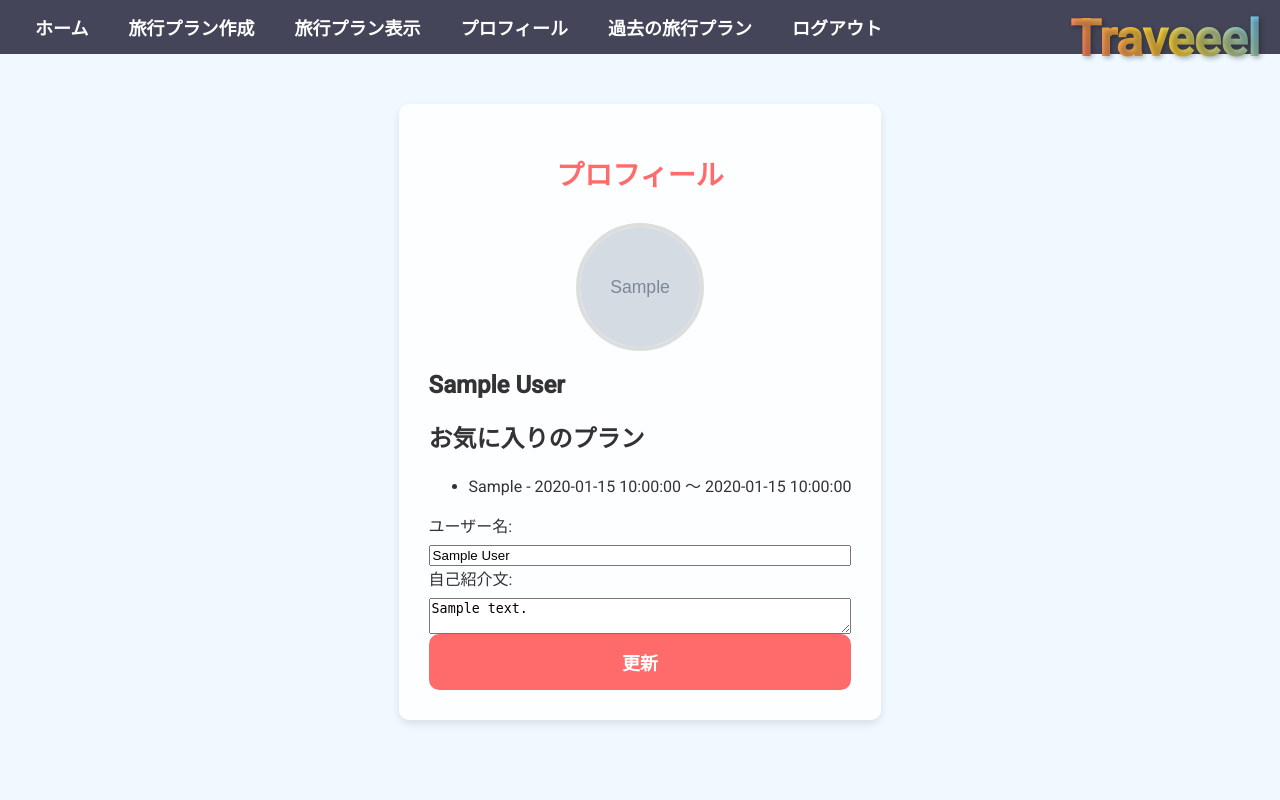
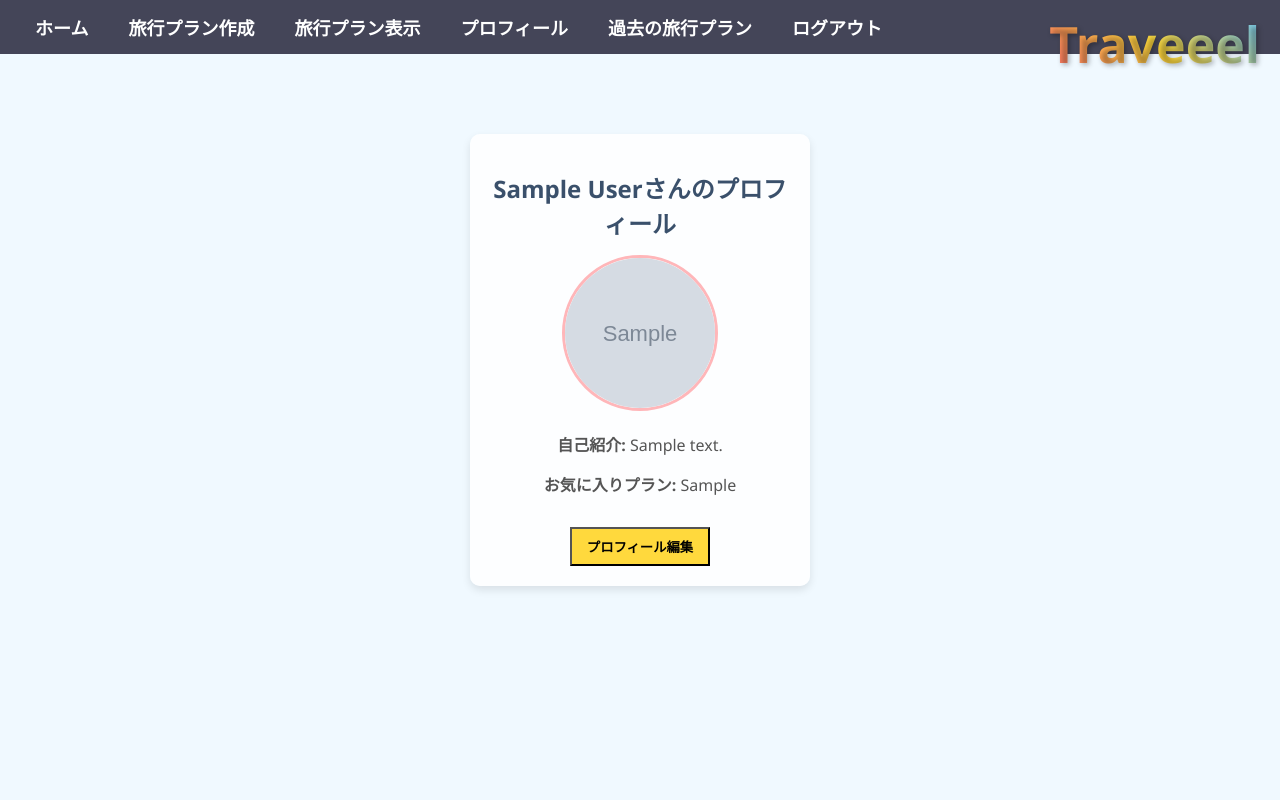
Before and after one commit to 230012yuya/travel, a PHP site: page /profile.php in a window 1280 px wide. Run offline with PHP 8.4, Linux system fonts and the light colour scheme; the visitor is signed in with stand-in values (Sample User, id 1); tables that the repository leaves empty or names only in its code hold one stand-in row (values such as "Sample post"); grey boxes marked "Sample" are stand-in pictures.

Commit message:
プロフィール

```diff
--- a/profile.php
+++ b/profile.php
@@ -1,10 +1,16 @@
 <?php
 session_start();
+
+// セッションからユーザー情報を取得
 if (!isset($_SESSION['loggedin'])) {
     header("Location: login.php");
     exit;
 }
 
+$name = $_SESSION['name'];
+$profile_image = $_SESSION['profile_image'];
+
+// データベース接続
 $servername = "localhost";
 $db_username = "root";
 $db_password = "";
@@ -16,19 +22,33 @@ if ($conn->connect_error) {
     die("接続失敗: " . $conn->connect_error);
 }
 
-$user_id = $_SESSION['user_id'];
+// ユーザーのプロフィール情報をデータベースから取得
+$sql = "SELECT * FROM user WHERE name = '$name'";
+$result = $conn->query($sql);
+$user = $result->fetch_assoc();
 
-// お気に入りを取得するクエリ（3つまで）
-$sql_favorites = "SELECT plans.destination, plans.start_date, plans.end_date FROM user_favorites
-                  JOIN plans ON user_favorites.plan_id = plans.id
-                  WHERE user_favorites.user_id = '$user_id'
-                  LIMIT 3";
-$favorites_result = $conn->query($sql_favorites);
+// プロフィール更新処理
+if ($_SERVER['REQUEST_METHOD'] == 'POST') {
+    $bio = $_POST['bio'];
+    $favorite_plans = $_POST['favorite_plans'];
 
-// ユーザー情報を取得
-$sql_user = "SELECT name, bio, profile_image FROM user WHERE id='$user_id'";
-$user_result = $conn->query($sql_user);
-$user = $user_result->fetch_assoc();
+    // 画像アップロード処理
+    if ($_FILES['profile_image']['name'] != "") {
+        $target_dir = "uploads/";
+        $target_file = $target_dir . basename($_FILES["profile_image"]["name"]);
+        move_uploaded_file($_FILES["profile_image"]["tmp_name"], $target_file);
+        $profile_image = basename($_FILES["profile_image"]["name"]);
+    }
+
+    // データベース更新
+    $update_sql = "UPDATE user SET bio = '$bio', favorite_plans = '$favorite_plans', profile_image = '$profile_image' WHERE name = '$name'";
+    if ($conn->query($update_sql) === TRUE) {
+        header("Location: profile.php"); // 更新後にリロード
+        exit();
+    } else {
+        echo "エラー: " . $conn->error;
+    }
+}
 ?>
 
 <!DOCTYPE html>
@@ -36,14 +56,13 @@ $user = $user_result->fetch_assoc();
 <head>
     <meta charset="UTF-8">
     <meta name="viewport" content="width=device-width, initial-scale=1.0">
-    <title>プロフィール</title>
-    <link href="https://fonts.googleapis.com/css2?family=Roboto:wght@400;500&display=swap" rel="stylesheet">
+    <title>プロフィールページ</title>
     <style>
         body {
-            font-family: 'Roboto', sans-serif;
+            font-family: 'Segoe UI', Tahoma, Geneva, Verdana, sans-serif;
             margin: 0;
             padding: 0;
-            background-color: #f0f9ff; /* 柔らかいパステルブルー */
+            background-color: #f0f9ff;
             color: #333;
             display: flex;
             flex-direction: column;
@@ -52,7 +71,7 @@ $user = $user_result->fetch_assoc();
 
         .navbar {
             overflow: hidden;
-            background-color: rgba(50, 50, 70, 0.9); /* 少し濃い目の背景 */
+            background-color: rgba(50, 50, 70, 0.9);
             padding: 0 15px;
             font-size: 18px;
         }
@@ -69,12 +88,11 @@ $user = $user_result->fetch_assoc();
         }
 
         .navbar a:hover {
-            background-color: #ffb6b9; /* 柔らかいピンク */
+            background-color: #ffb6b9;
             color: #fff;
-            transform: scale(1.05); /* ホバー時の動き */
+            transform: scale(1.05);
         }
 
-        /* Traveeelタイトル */
         .title {
             position: absolute;
             top: 10px;
@@ -92,101 +110,68 @@ $user = $user_result->fetch_assoc();
             transform: scale(1.1) rotate(5deg);
         }
 
-        main {
-            max-width: 600px;
-            margin: 50px auto;
-            padding: 30px;
-            background-color: rgba(255, 255, 255, 0.9); /* 半透明の背景 */
+        .profile-container {
+            background-color: rgba(255, 255, 255, 0.9);
+            padding: 20px;
             border-radius: 10px;
             box-shadow: 0 4px 8px rgba(0, 0, 0, 0.1);
+            text-align: center;
+            width: 300px;
+            margin: 80px auto;
+        }
+
+        .profile-container img {
+            border-radius: 50%;
+            width: 150px;
+            height: 150px;
+            object-fit: cover;
+            border: 3px solid #ffb6b9;
         }
 
         h1 {
-            text-align: center;
-            color: #ff6b6b; /* カラフルな赤 */
-            font-size: 28px;
-            margin-bottom: 30px;
+            font-size: 24px;
+            color: #3a506b;
+            margin-bottom: 15px;
         }
 
-        form {
-            display: flex;
-            flex-direction: column;
+        p {
+            color: #555;
         }
 
-        label {
-            margin-bottom: 8px;
-            font-size: 16px;
-            color: #333;
+        a.button {
+            display: inline-block;
+            margin-top: 15px;
+            padding: 10px 20px;
+            background-color: #ff6b6b;
+            color: white;
+            border-radius: 8px;
+            text-decoration: none;
+            font-weight: bold;
+            transition: background-color 0.3s ease, transform 0.3s ease;
         }
 
-        select {
-            padding: 12px;
-            font-size: 16px;
-            border: 1px solid #ffb6b9; /* カラフルなピンク */
-            border-radius: 5px;
-            background-color: #f9f9f9;
-            margin-bottom: 20px;
+        a.button:hover {
+            background-color: #ffd93d;
+            transform: scale(1.05);
         }
 
-        button {
-            padding: 15px;
-            font-size: 18px;
-            font-weight: bold;
-            background-color: #ff6b6b; /* カラフルな赤 */
-            color: white;
-            border: none;
-            border-radius: 10px;
-            cursor: pointer;
-            transition: transform 0.3s ease, background-color 0.3s ease, box-shadow 0.3s ease;
+        .edit-form {
+            display: none;
         }
 
-        button:hover {
-            background-color: #ffd93d; /* 明るい黄色に変更 */
-            transform: scale(1.05);
-            box-shadow: 0 4px 10px rgba(0, 0, 0, 0.2);
+        .edit-button {
+            background-color: #ffd93d;
+            padding: 8px 15px;
+            font-weight: bold;
+            margin-top: 15px;
         }
 
-        button:active {
+        .edit-button:hover {
             background-color: #ff6b6b;
-            transform: scale(1.02);
-        }
-
-      /* プロフィール画像のスタイル */
-        .profile-image-wrapper {
-            position: relative;
-            width: 120px;
-            height: 120px;
-            margin-bottom: 15px;
-            margin-left: auto;
-            margin-right: auto;
-            border-radius: 50%;
-            overflow: hidden; /* 画像がコンテナの外に出ないようにする */
-            border: 4px solid #ddd; /* 枠の追加 */
-        }
-
-        .profile-image {
-            width: 100%;
-            height: 100%;
-            object-fit: cover;
-            cursor: pointer;
-        }
-
-        #profileImageInput {
-            display: none; /* 隠しフィールド */
-        }
-
-        .profile-image-label {
-            position: absolute;
-            top: 0;
-            left: 0;
-            width: 100%;
-            height: 100%;
-            cursor: pointer;
         }
     </style>
 </head>
 <body>
-
     <div class="navbar" id="myNavbar">
         <a href="home.php">ホーム</a>
         <a href="create_plan.php">旅行プラン作成</a>
@@ -196,52 +181,50 @@ $user = $user_result->fetch_assoc();
         <a href="javascript:void(0);" onclick="confirmLogout()">ログアウト</a>
     </div>
 
-<!-- Traveeelのタイトル -->
     <div class="title">Traveeel</div>
 
-<main>
-    <h1>プロフィール</h1>
+    <div class="profile-container">
+        <h1><?php echo htmlspecialchars($user['name']); ?>さんのプロフィール</h1>
+        <img src="uploads/<?php echo htmlspecialchars($user['profile_image']); ?>" alt="プロフィール画像">
+        <p><strong>自己紹介:</strong> <?php echo htmlspecialchars($user['bio']); ?></p>
+        <p><strong>お気に入りプラン:</strong> <?php echo htmlspecialchars($user['favorite_plans']); ?></p>
 
-    <!-- ユーザーアイコンと名前の表示 -->
-    <div class="profile-header">
-        <div class="profile-image-wrapper">
-            <img src="uploads/<?php echo !empty($user['profile_image']) ? $user['profile_image'] : 'default.png'; ?>" alt="" class="profile-image" id="profileImage">
-            <label for="profileImageInput" class="profile-image-label"></label>
-            <input type="file" name="profile_image" id="profileImageInput" accept="image/*" onchange="document.getElementById('profileImage').src = window.URL.createObjectURL(this.files[0]);">
+        <!-- 編集フォームの表示 -->
+        <button class="edit-button" onclick="toggleEditForm()">プロフィール編集</button>
+
+        <div class="edit-form" id="editForm">
+            <form action="profile.php" method="POST" enctype="multipart/form-data">
+                <label for="bio">自己紹介:</label><br>
+                <textarea name="bio" id="bio" rows="4" cols="30"><?php echo htmlspecialchars($user['bio']); ?></textarea><br>
+
+                <label for="favorite_plans">お気に入りの旅行プラン:</label><br>
+                <input type="text" name="favorite_plans" id="favorite_plans" value="<?php echo htmlspecialchars($user['favorite_plans']); ?>"><br>
+
+                <label for="profile_image">プロフィール画像:</label><br>
+                <input type="file" name="profile_image" id="profile_image"><br>
+
+                <input type="submit" value="更新する">
+            </form>
         </div>
-        <h2><?php echo $user['name']; ?></h2>
     </div>
-
-    <!-- お気に入りのプラン表示部分 -->
-    <h2>お気に入りのプラン</h2>
-    <ul>
-        <?php while ($row = $favorites_result->fetch_assoc()) { ?>
-            <li><?php echo $row['destination'] . " - " . $row['start_date'] . " 〜 " . $row['end_date']; ?></li>
-        <?php } ?>
-    </ul>
-
-    <!-- プロフィール更新フォーム -->
-    <form action="profile.php" method="post" enctype="multipart/form-data">
-        <label for="name">ユーザー名:</label>
-        <input type="text" id="name" name="name" value="<?php echo $user['name']; ?>" required>
-
-        <label for="bio">自己紹介文:</label>
-        <textarea id="bio" name="bio" required><?php echo $user['bio']; ?></textarea>
-
-        <button type="submit">更新</button>
-    </form>
-</main>
 
     <script>
         function confirmLogout() {
-    if (confirm("本当にログアウトしますか？")) {
+            var confirmation = confirm("本当にログアウトしますか？");
+            if (confirmation) {
                 window.location.href = "logout.php";
             }
         }
+
+        // 編集フォームの表示・非表示を切り替える
+        function toggleEditForm() {
+            const form = document.getElementById('editForm');
+            form.style.display = form.style.display === 'block' ? 'none' : 'block';
+        }
     </script>
-
 </body>
 </html>
+
 <?php
 $conn->close();
 ?>
```
Also changed, not shown: login.php (+29 -0 lines), register.php (+58 -22 lines), register_process.php (+31 -1 lines), update_profile.php (added, +80 -0 lines), view_plans.php (+21 -16 lines), images/photo-1668640019831-072823bc0ce1.avif (added), style.css (line endings or trailing spaces), uploads/アイコン用-動物関係-1536x1185.png (added), uploads/アイコン用-動物関係3-1536x1185.png (added), uploads/アイコン用-動物関係4-1536x1185.png (added). Lines whose indentation alone changed are shown as unchanged.
